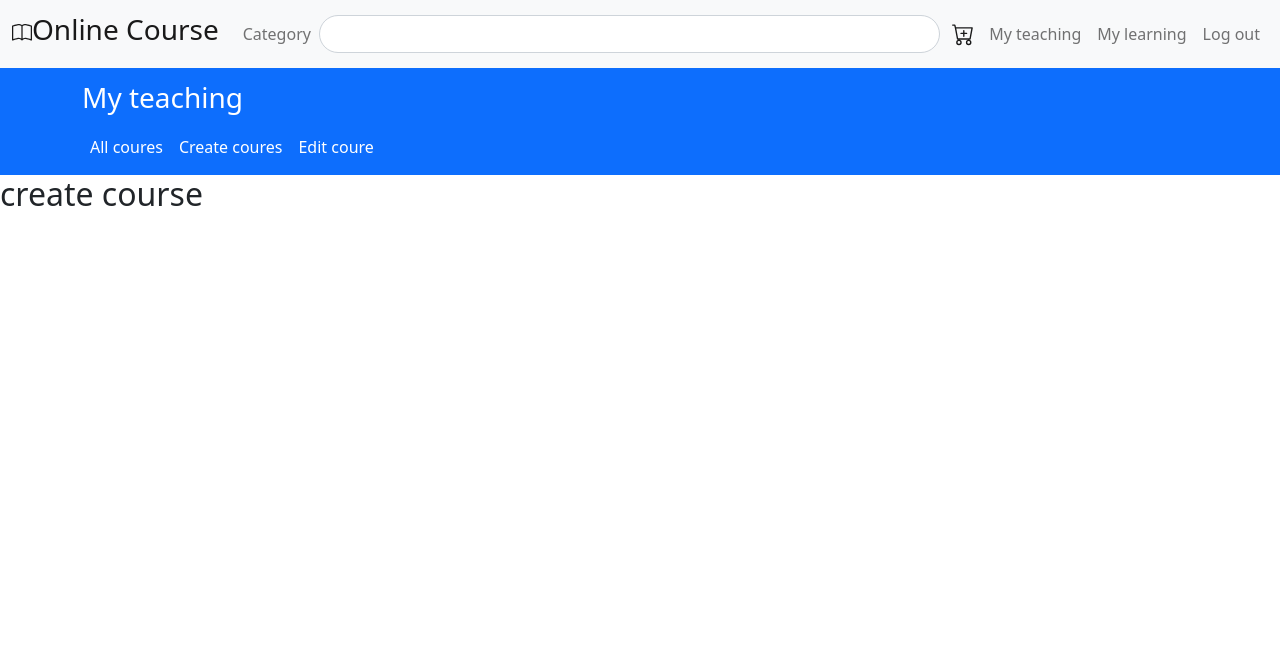
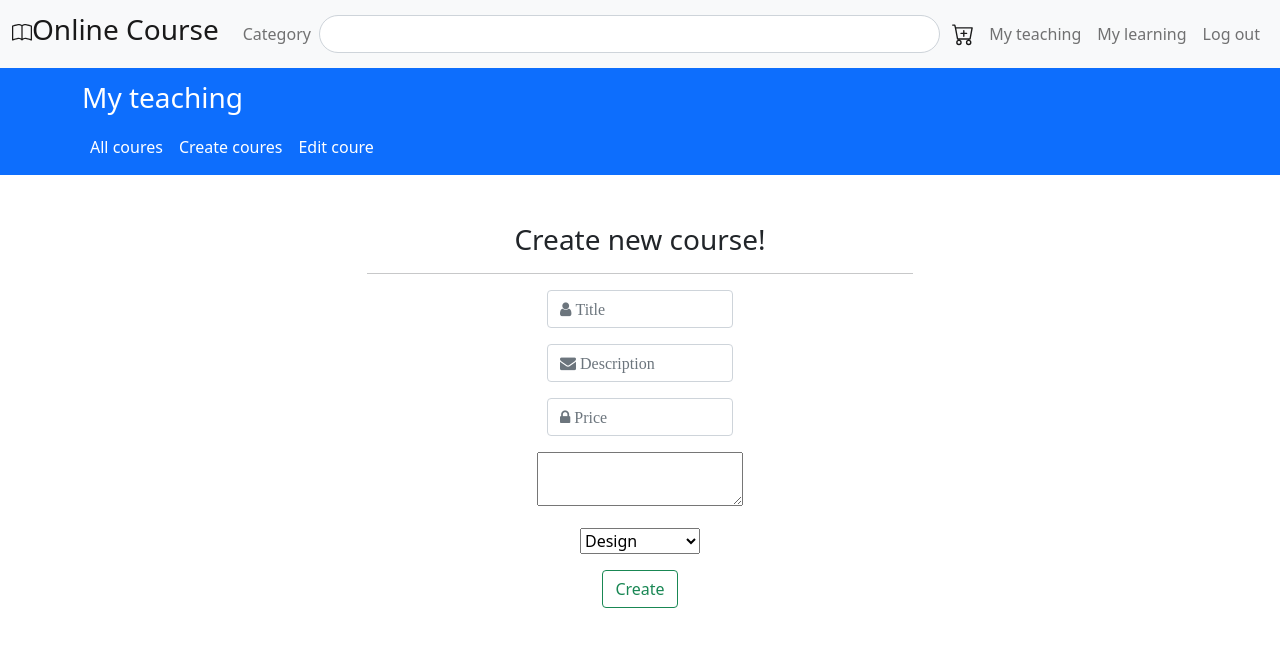
Before and after one commit to DeltaLF/online-course, a React (Create React App) app: page /instructor/course/new in a window 1280 px wide. Shown: the top 646 px of the page. Built offline with nearby package versions, Linux system fonts and the light colour scheme; sample sign-in values are in the browser's storage.

Commit message:
course form

```diff
--- a/src/components/instructor/CourseCreate.js
+++ b/src/components/instructor/CourseCreate.js
@@ -1,7 +1,7 @@
 import React from "react";
 import { connect } from "react-redux";
 import { courseCreate } from "../../actions";
-import UserForm from "./UserForm";
+import CourseForm from "./CourseForm";
 
 class CourseCreate extends React.Component {
   onSubmit = (formValues) => {
@@ -16,7 +16,7 @@ class CourseCreate extends React.Component {
           <div className="offset-md-3 col-md-6 align-self-center text-center text-nowrap">
             <h3> Create new course!</h3>
             <hr />
-            <UserForm onSubmit={this.onSubmit} name="Create" />
+            <CourseForm onSubmit={this.onSubmit} name="Create" />
           </div>
         </div>
       </div>
--- a/src/components/instructor/CourseEdit.js
+++ b/src/components/instructor/CourseEdit.js
@@ -1,7 +1,7 @@
 import React from "react";
 import { connect } from "react-redux";
 import { courseEdit } from "../../actions";
-import UserForm from "./UserForm";
+import CourseForm from "./CourseForm";
 
 class CourseEdit extends React.Component {
   onSubmit = (formValues) => {
@@ -16,7 +16,7 @@ class CourseEdit extends React.Component {
           <div className="offset-md-3 col-md-6 align-self-center text-center text-nowrap">
             <h3> Edit course!</h3>
             <hr />
-            <UserForm onSubmit={this.onSubmit} name="Edit" />
+            <CourseForm onSubmit={this.onSubmit} name="Edit" />
           </div>
         </div>
       </div>
--- a/src/components/instructor/CourseForm.js
+++ b/src/components/instructor/CourseForm.js
@@ -4,7 +4,7 @@ import { Field, reduxForm } from "redux-form";
 //import { FontAwesomeIcon } from "@fortawesome/react-fontawesome";
 import "font-awesome/css/font-awesome.min.css";
 
-class UserForm extends React.Component {
+class CourseForm extends React.Component {
   renderError({ error, touched }) {
     if (touched && error) {
       return <div className="text-danger small">{error}</div>;
@@ -48,34 +48,47 @@ class UserForm extends React.Component {
     return (
       <form onSubmit={this.props.handleSubmit(this.onSubmit)}>
         <div className="mb-3">
-          {this.props.name === "Login" ? null : (
-            <Field
-              name="username"
-              component={this.renderInput}
-              type="text"
-              placeholder="&#xf007;  User Name"
-            />
-          )}
-        </div>
-
-        <div className="mb-3">
           <Field
-            formType={this.props.name}
-            name="email"
+            name="title"
             component={this.renderInput}
-            type="email"
-            placeholder="&#xf0e0;  Email"
+            type="text"
+            placeholder="&#xf007; Title"
           />
         </div>
 
         <div className="mb-3">
           <Field
             formType={this.props.name}
-            name="password"
+            name="description"
             component={this.renderInput}
-            type="password"
-            placeholder="&#xf023;  Password"
+            type="text"
+            placeholder="&#xf0e0; Description"
           />
+        </div>
+
+        <div className="mb-3">
+          <Field
+            formType={this.props.name}
+            name="price"
+            component={this.renderInput}
+            type="number"
+            placeholder="&#xf023; Price"
+          />
+        </div>
+
+        <div className="mb-3">
+          <Field name="Content" component="textarea" />
+        </div>
+
+        <div className="mb-3">
+          <Field name="Category" component="select">
+            <option value="Design">Design</option>
+            <option value="Software">Software</option>
+            <option value="Bussiness">Bussiness</option>
+            <option value="Photography">Photography</option>
+            <option value="Music">Music</option>
+            <option value="Others">Others</option>
+          </Field>
         </div>
 
         <button className="btn btn-outline-success input-block-level">
@@ -88,23 +101,23 @@ class UserForm extends React.Component {
 
 const validate = (formValues) => {
   const errors = {};
-  if (!formValues.username) {
-    errors.username = "You must enter a username";
+  if (!formValues.title) {
+    errors.title = "You must enter a title";
   }
-  if (!formValues.email) {
-    errors.email = "You must enter an email";
-  } else if (
-    !/^[A-Z0-9._%+-]+@[A-Z0-9.-]+\.[A-Z]{2,4}$/i.test(formValues.email)
-  ) {
-    errors.email = "Invalid email address";
+  if (!formValues.description) {
+    errors.description = "You must type some description";
   }
-  if (!formValues.password) {
-    errors.password = "You must enter a password";
+  if (!formValues.value) {
+    errors.value = "You must enter the price";
   }
+  if (formValues.value < 0) {
+    errors.value = "Price should be larger than 0";
+  }
+
   return errors;
 };
 
 export default reduxForm({
-  form: "userForm",
+  form: "courseForm",
   validate: validate,
-})(UserForm);
+})(CourseForm);
--- a/src/components/instructor/InstructorShow.js
+++ b/src/components/instructor/InstructorShow.js
@@ -3,6 +3,8 @@ import { connect } from "react-redux";
 import InstructorHeader from "./InstructorHeader";
 import history from "../../helpers/history";
 import { Router, Route, Switch } from "react-router-dom";
+import CourseCreate from "./CourseCreate";
+import CourseEdit from "./CourseEdit";
 
 class InstructorShow extends React.Component {
   render() {
@@ -15,10 +17,10 @@ class InstructorShow extends React.Component {
               <h2>all courses</h2>
             </Route>
             <Route exact path="/instructor/course/new">
-              <h2>create course</h2>
+              <CourseCreate />
             </Route>
             <Route exact path="/instructor/course/:id/edit">
-              <h2>edit </h2>
+              <CourseEdit />
             </Route>
           </Switch>
         </Router>
--- a/src/components/users/UserLogout.js
+++ b/src/components/users/UserLogout.js
@@ -1,11 +1,10 @@
 import React from "react";
 import { connect } from "react-redux";
-import { userLogout, messageSuccess, messageError } from "../../actions";
+import { userLogout } from "../../actions";
 
 class UserLogout extends React.Component {
   componentDidMount() {
     this.props.userLogout();
-    this.props.messageSuccess("log out success!");
   }
   render() {
     console.log("user log out component is called");
@@ -16,6 +15,4 @@ class UserLogout extends React.Component {
 const mapStateToProps = (state) => {
   return { isSigned: state.auth };
 };
-export default connect(mapStateToProps, { userLogout, messageSuccess })(
-  UserLogout
-);
+export default connect(mapStateToProps, { userLogout })(UserLogout);
```
